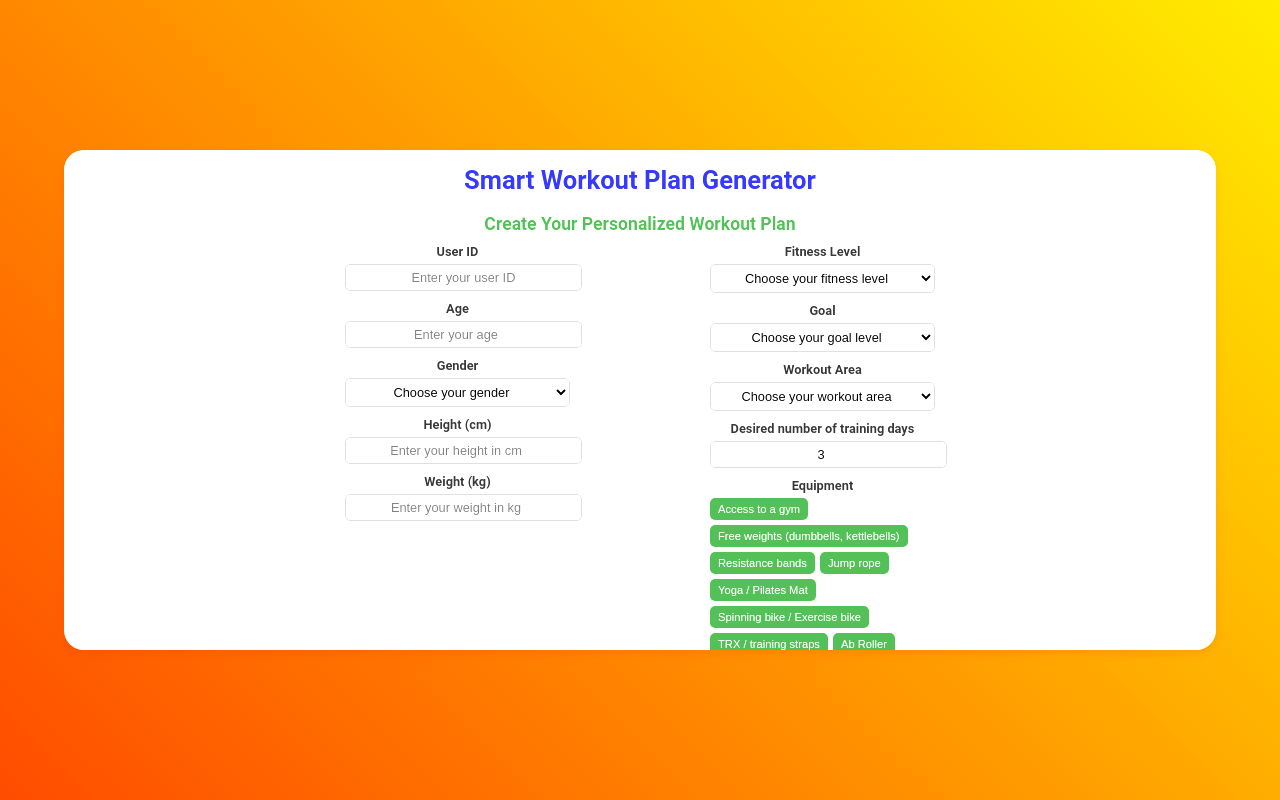
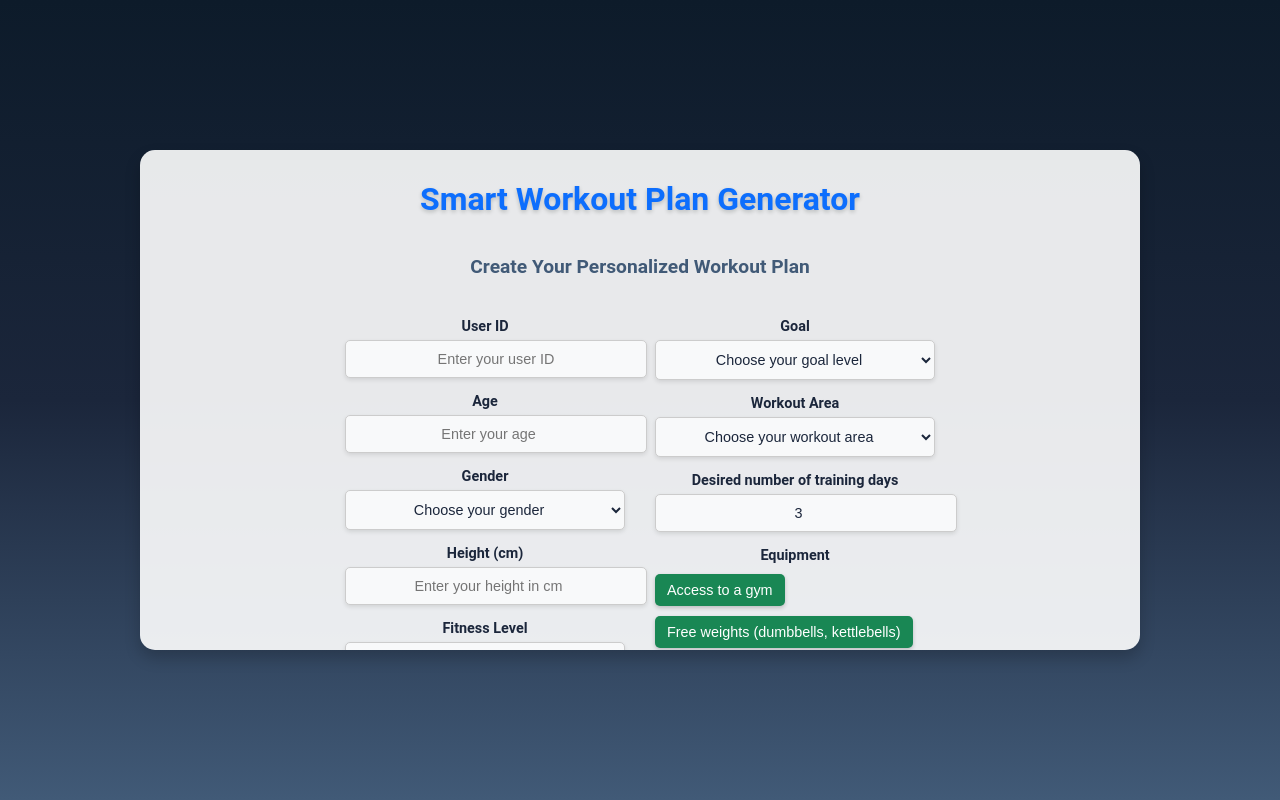
Before and after one commit to CoralShahaff/frontend, a React (Create React App) app: page /workout-form in a window 1280 px wide. Built offline with nearby package versions, Linux system fonts and the light colour scheme.

Commit message:
workoutform - redesign

```diff
--- a/src/App.js
+++ b/src/App.js
@@ -3,6 +3,7 @@ import React from "react";
 import { BrowserRouter as Router, Routes, Route } from "react-router-dom";
 import BackgroundVideo from "./components/BackgroundVideo";
 import WorkoutForm from "./WorkoutForm";
+import WorkoutPlan from "./Workoutplan"; // Import the WorkoutPlan component
 
 function App() {
   return (
@@ -13,6 +14,8 @@ function App() {
           <Route path="/" element={<BackgroundVideo />} />
           {/* Route for the WorkoutForm page */}
           <Route path="/workout-form" element={<WorkoutForm />} />
+          {/* Route for the WorkoutPlan page */}
+          <Route path="/workout-plan" element={<WorkoutPlan />} />
         </Routes>
       </div>
     </Router>
--- a/src/WorkoutForm.css
+++ b/src/WorkoutForm.css
@@ -4,8 +4,7 @@
     align-items: center;
     justify-content: center;
     min-height: 100vh;
-    background: linear-gradient(45deg, #ff4500, #ff8c00, #ffd700); /* Fiery gradient */
-    filter: brightness(1.1); /* Slightly brighten the gradient */
+    background: linear-gradient(to bottom, #0d1b2a, #1b263b, #415a77); /* Dark blue gradient */
     font-family: 'Roboto', sans-serif;
     padding: 0;
     margin: 0;
@@ -18,33 +17,35 @@
     display: flex;
     flex-direction: column;
     align-items: center;
-    justify-content: flex-start; /* Align content to the top */
+    justify-content: flex-start;
     width: 90%;
-    max-width: 1200px; /* Reduce max width */
-    background-color: #ffffff;
-    padding: 10px; /* Reduce padding */
-    border-radius: 20px;
-    box-shadow: 0 4px 8px rgba(0, 0, 0, 0.1);
+    max-width: 1000px;
+    background: rgba(255, 255, 255, 0.9); /* Light semi-transparent white */
+    padding: 20px;
+    border-radius: 15px;
+    box-shadow: 0 8px 16px rgba(0, 0, 0, 0.2); /* Subtle shadow for depth */
     box-sizing: border-box;
-    height: 90%; /* Adjust height to fit content */
-    max-height: 500px; /* Limit the maximum height */
-    overflow-y: auto; /* Enable vertical scrolling */
+    height: 90%;
+    max-height: 500px;
+    overflow-y: auto;
+    color: #1b263b; /* Dark blue text for readability */
   }
 
   .workout-title {
     text-align: center;
-    color: #3134ff;
-    font-size: 1.6rem; /* Reduce font size */
+    font-size: 2rem;
     font-weight: bold;
-    margin-top: 5px; /* Reduce margin */
+    color: #0d6efd; /* Bright sporty blue */
+    text-shadow: 0 2px 4px rgba(0, 0, 0, 0.2); /* Subtle shadow for depth */
+    margin-top: 10px;
   }
 
   .workout-subtitle {
     text-align: center;
-    margin-bottom: 10px; /* Reduce margin */
-    margin-top: 2px; /* Reduce margin */
-    color: #4CAF50;
-    font-size: 1.1rem; /* Reduce font size */
+    font-size: 1.2rem;
+    font-weight: bold;
+    color: #415a77; /* Muted blue-gray for a classic look */
+    margin-bottom: 20px;
   }
 
   .workout-form {
@@ -59,67 +60,82 @@
     flex-direction: row;
     justify-content: space-between;
     width: 100%;
-    gap: 130px; /* Add spacing between columns */
+    gap: 20px;
+    margin-top: 20px;
   }
 
   .form-column {
     flex: 1;
-    margin: 0 5px; /* Reduce margin */
+    margin: 0 5px;
   }
 
   .form-group {
-    margin-bottom: 10px; /* Reduce spacing between form groups */
+    margin-bottom: 15px;
   }
 
   .form-group label {
     display: block;
-    margin-bottom: 5px; /* Reduce spacing below labels */
+    margin-bottom: 5px;
     font-weight: bold;
-    color: #333;
-    font-size: 0.8rem; /* Reduce label font size */
+    color: #1b263b; /* Dark blue for labels */
+    font-size: 0.9rem;
   }
 
   .form-group input,
   .form-group select {
     width: 100%;
-    padding: 5px; /* Reduce padding */
-    font-size: 0.8rem; /* Reduce input and select font size */
+    padding: 10px;
+    font-size: 0.9rem;
     border-radius: 5px;
     border: 1px solid #ccc;
     text-align: center;
-    background-color: #f9f9f9;
+    background-color: #f8f9fa; /* Light gray for inputs */
+    color: #1b263b; /* Dark blue text */
+    box-shadow: 0 2px 4px rgba(0, 0, 0, 0.1); /* Subtle shadow for inputs */
+  }
+
+  .form-group input:focus,
+  .form-group select:focus {
+    outline: none;
+    border-color: #0d6efd; /* Bright blue border on focus */
+    box-shadow: 0 0 5px rgba(13, 110, 253, 0.8); /* Blue glow on focus */
   }
 
   .form-actions {
     width: 100%;
     text-align: center;
-    margin-top: 10px; /* Reduce spacing above buttons */
+    margin-top: 20px;
   }
 
   .submit-button {
-    background-color: #4CAF50;
+    background-color: #198754; /* Sporty green */
     color: white;
-    padding: 8px 15px;
-    font-size: 0.8rem;
+    padding: 10px 20px;
+    font-size: 1rem;
     font-weight: bold;
     border: none;
     border-radius: 20px;
     cursor: pointer;
     transition: background-color 0.3s, transform 0.3s;
     box-sizing: border-box;
-    width: 100px;
-    height: 35px;
+    width: 150px;
+    height: 45px;
+    box-shadow: 0 4px 8px rgba(0, 0, 0, 0.2); /* Add shadow for depth */
+    position: relative;
+    z-index: 10; /* Ensure the button is above other elements */
+    pointer-events: auto; /* Ensure the button is clickable */
   }
 
   .submit-button:hover {
-    background-color: #45a049; /* Slightly darker green on hover */
+    background-color: #157347; /* Darker green on hover */
+    transform: scale(1.05); /* Slight zoom effect on hover */
   }
 
   .return-button {
-    background-color: rgba(0, 0, 0, 0.5);
+    background-color: #6c757d; /* Muted gray */
     color: white;
-    padding: 8px 15px;
-    font-size: 0.8rem;
+    padding: 10px 20px;
+    font-size: 1rem;
     font-weight: bold;
     border: none;
     border-radius: 5px;
@@ -128,58 +144,63 @@
     transition: background-color 0.3s, transform 0.3s;
     width: 80%;
     margin-top: 10px;
-    margin-bottom: 5px;
+    margin-bottom: 10px;
+    box-shadow: 0 4px 8px rgba(0, 0, 0, 0.2); /* Add shadow for depth */
   }
 
   .return-button:hover {
-    background-color: rgba(0, 0, 0, 0.7); /* Slightly darker black on hover */
+    background-color: #5a6268; /* Darker gray on hover */
+    transform: scale(1.05); /* Slight zoom effect on hover */
   }
 
   .equipment-options {
     display: flex;
     flex-wrap: wrap;
-    gap: 5px;
-    margin-top: 5px;
+    gap: 10px;
+    margin-top: 10px;
   }
 
   .equipment-option {
-    background-color: #4CAF50;
+    background-color: #198754; /* Sporty green */
     color: white;
-    padding: 5px 8px;
-    font-size: 0.7rem;
+    padding: 8px 12px;
+    font-size: 0.9rem;
     border: none;
     border-radius: 5px;
     cursor: pointer;
-    transition: background-color 0.3s;
+    transition: background-color 0.3s, transform 0.3s;
+    box-shadow: 0 2px 4px rgba(0, 0, 0, 0.2); /* Add shadow for buttons */
   }
 
   .equipment-option:hover {
-    background-color: #45a049;
+    background-color: #157347; /* Darker green on hover */
+    transform: scale(1.05); /* Slight zoom effect on hover */
   }
 
   .selected-equipment {
     display: flex;
     flex-wrap: wrap;
-    gap: 5px;
-    margin-top: 5px;
+    gap: 10px;
+    margin-top: 10px;
   }
 
   .selected-equipment-item {
-    background-color: #f1f1f1;
-    color: #333;
-    padding: 5px 8px;
-    font-size: 0.7rem;
+    background-color: #f8f9fa; /* Light gray */
+    color: #1b263b; /* Dark blue text */
+    padding: 8px 12px;
+    font-size: 0.9rem;
     border: 1px solid #ccc;
     border-radius: 5px;
     display: flex;
     align-items: center;
     gap: 5px;
+    box-shadow: 0 2px 4px rgba(0, 0, 0, 0.1); /* Subtle shadow for items */
   }
 
   .remove-equipment {
     background-color: transparent;
     color: red;
     border: none;
-    font-size: 0.8rem;
+    font-size: 1rem;
     cursor: pointer;
   }
--- a/src/WorkoutForm.js
+++ b/src/WorkoutForm.js
@@ -50,6 +50,7 @@ const WorkoutForm = () => {
     }
   };
 
+
   const handleEquipmentRemove = (equipment) => {
     setUserInput((prev) => ({
       ...prev,
@@ -72,7 +73,6 @@ const WorkoutForm = () => {
     if (!userInput.goal || userInput.goal === "Choose your goal level") newErrors.goal = true;
     if (!userInput.workout_area || userInput.workout_area === "") newErrors.workout_area = true;
     if (!userInput.Desired_number_of_training_days || userInput.Desired_number_of_training_days < 3) newErrors.Desired_number_of_training_days = true;
-    if (!userInput.experience.trim()) newErrors.experience = true;
 
     // If there are errors, highlight the fields and stop submission
     if (Object.keys(newErrors).length > 0) {
@@ -81,38 +81,8 @@ const WorkoutForm = () => {
       return;
     }
 
-    // Prepare the request body
-    const requestBody = {
-      ...userInput,
-      workout_days: userInput.Desired_number_of_training_days, // Map Desired_number_of_training_days to workout_days
-    };
-
-    console.log("Request Body:", requestBody); // Debugging
-
-    // If no errors, proceed with form submission
-    try {
-      const response = await fetch('http://localhost:8000/generate_workout_plan', {
-        method: 'POST',
-        headers: { 'Content-Type': 'application/json' },
-        body: JSON.stringify(userInput),
-      });
-
-      if (!response.ok) {
-        const errorText = await response.text(); // Get error details from the backend
-        console.error("Backend Error:", errorText); // Debugging
-        throw new Error("Failed to fetch workout plan");
-      }
-
-      const data = await response.json();
-      console.log("API Response:", data); // Debugging
-
-      // Navigate to the workout plan page with the generated plan
-      navigate("/workout-plan", { state: { workoutPlan: data } });
-      console.log("Navigating to /workout-plan with data:", data); // Debugging
-    } catch (error) {
-      console.error("Error:", error);
-      alert("Failed to generate workout plan. Please try again.");
-    }
+    // Navigate to the WorkoutPlan page
+    navigate("/workout-plan");
   };
 
   const handleReturnToHome = () => {
@@ -127,6 +97,7 @@ const WorkoutForm = () => {
         <form onSubmit={handleSubmit} className="workout-form">
         <div className="form-columns">
   <div className="form-column">
+    {/* Left Column */}
     <div className="form-group">
       <label htmlFor="user_id">User ID</label>
       <input
@@ -178,20 +149,6 @@ const WorkoutForm = () => {
       />
     </div>
     <div className="form-group">
-                <label htmlFor="weight">Weight (kg)</label>
-                <input
-                  type="number"
-                  id="weight"
-                  name="weight"
-                  value={userInput.weight}
-                  onChange={handleChange}
-                  placeholder="Enter your weight in kg"
-                  className={errors.weight ? "error" : ""}
-                />
-              </div>
-            </div>
-            <div className="form-column">
-              <div className="form-group">
       <label htmlFor="fitness_level">Fitness Level</label>
       <select
         id="fitness_level"
@@ -206,6 +163,9 @@ const WorkoutForm = () => {
         <option value="advanced">Advanced</option>
       </select>
     </div>
+  </div>
+  <div className="form-column">
+    {/* Right Column */}
     <div className="form-group">
       <label htmlFor="goal">Goal</label>
       <select
--- /dev/null
+++ b/src/Workoutplan.css
@@ -0,0 +1,26 @@
+.workout-plan-page {
+    display: flex;
+    flex-direction: column;
+    align-items: center;
+    justify-content: center;
+    min-height: 100vh;
+    background: linear-gradient(to bottom, #1b263b, #415a77, #6c8fbf); /* Blue gradient */
+    font-family: 'Roboto', sans-serif;
+    color: white;
+    padding: 20px;
+    box-sizing: border-box;
+  }
+
+  .workout-plan-title {
+    font-size: 2.5rem;
+    font-weight: bold;
+    margin-bottom: 20px;
+    text-shadow: 0 2px 4px rgba(0, 0, 0, 0.3);
+  }
+
+  .workout-plan-description {
+    font-size: 1.2rem;
+    text-align: center;
+    max-width: 800px;
+    line-height: 1.6;
+  }
--- /dev/null
+++ b/src/Workoutplan.js
@@ -0,0 +1,16 @@
+import React from "react";
+import "./Workoutplan.css"; // Import the CSS file for styling
+
+const WorkoutPlan = () => {
+  return (
+    <div className="workout-plan-page">
+      <h1 className="workout-plan-title">Your Workout Plan</h1>
+      <p className="workout-plan-description">
+        Here is your personalized workout plan based on your preferences and goals.
+      </p>
+      {/* Add more content or components here */}
+    </div>
+  );
+};
+
+export default WorkoutPlan;
```
Lines whose indentation alone changed are shown as unchanged.
